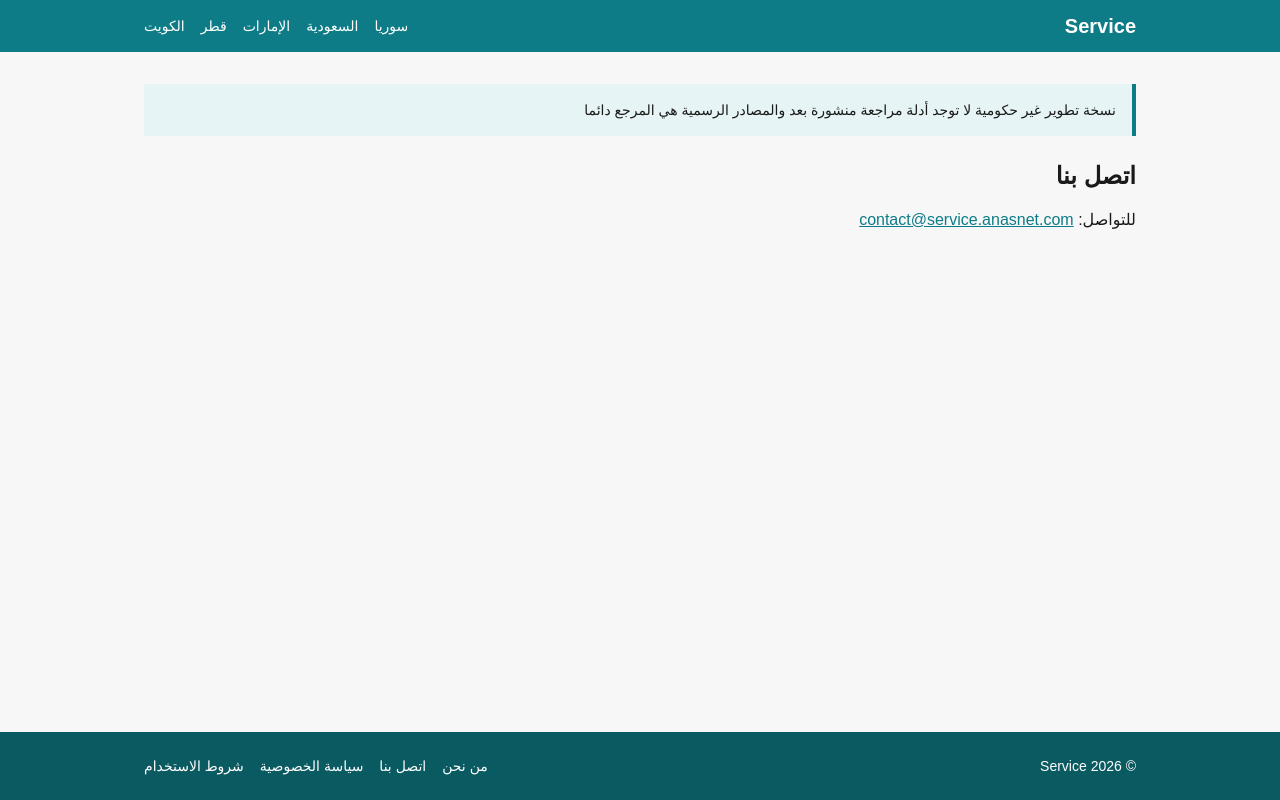
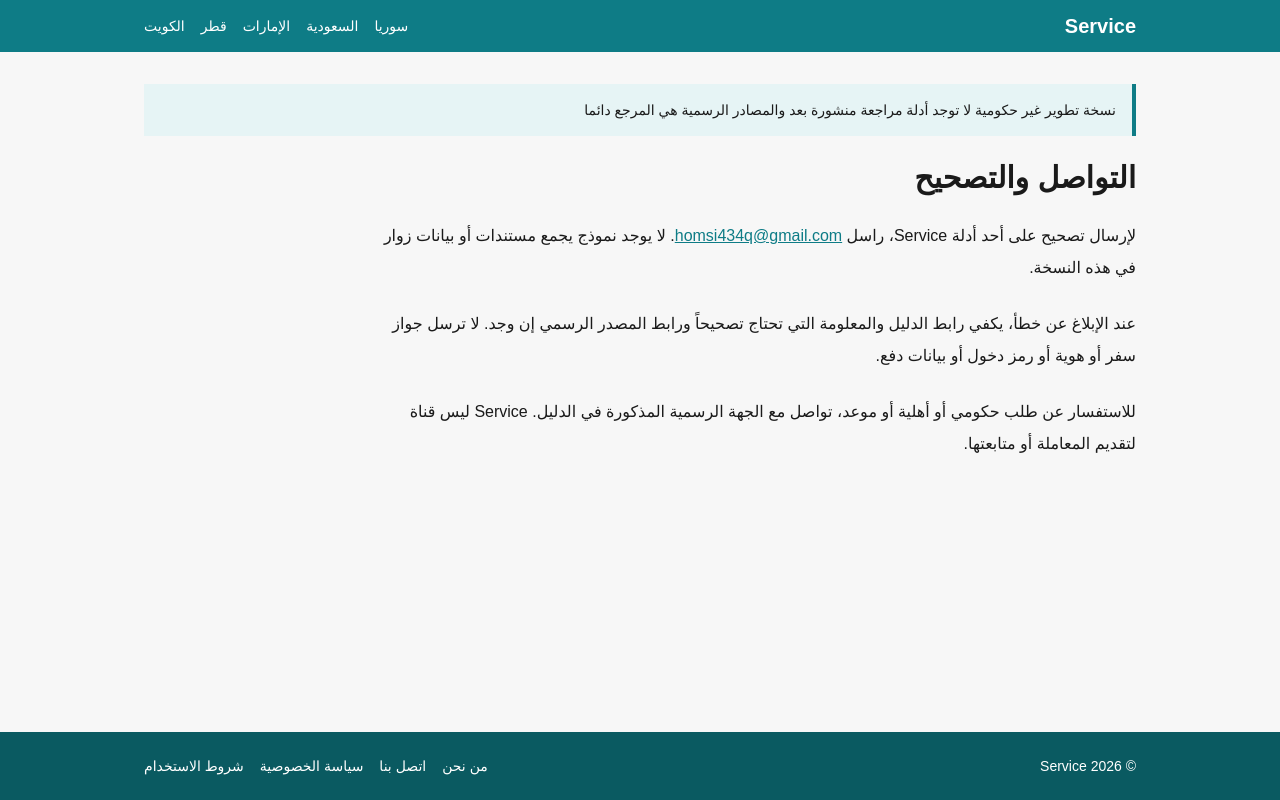
Before and after one commit to Anas379110/Service-Website, an Astro site in the folder websites/: page /contact in a window 1280 px wide. Built offline with nearby package versions, Linux system fonts and the light colour scheme; Astro itself is replaced by a stand-in of ours.

Commit message:
Use approved Service corrections contact

```diff
--- a/websites/src/pages/contact.astro
+++ b/websites/src/pages/contact.astro
@@ -1,7 +1,11 @@
 ---
 import BaseLayout from '../layouts/BaseLayout.astro';
 ---
-<BaseLayout title="اتصل بنا">
-  <h1 class="text-2xl font-bold mb-4">اتصل بنا</h1>
-  <p>للتواصل: <a href="mailto:contact@service.anasnet.com" class="text-brand underline">contact@service.anasnet.com</a></p>
+<BaseLayout title="التواصل والتصحيح">
+  <article class="max-w-3xl space-y-6 leading-8">
+    <h1 class="text-3xl font-bold">التواصل والتصحيح</h1>
+    <p>لإرسال تصحيح على أحد أدلة Service، راسل <a href="mailto:homsi434q@gmail.com" class="text-brand underline break-all">homsi434q@gmail.com</a>. لا يوجد نموذج يجمع مستندات أو بيانات زوار في هذه النسخة.</p>
+    <p>عند الإبلاغ عن خطأ، يكفي رابط الدليل والمعلومة التي تحتاج تصحيحاً ورابط المصدر الرسمي إن وجد. لا ترسل جواز سفر أو هوية أو رمز دخول أو بيانات دفع.</p>
+    <p>للاستفسار عن طلب حكومي أو أهلية أو موعد، تواصل مع الجهة الرسمية المذكورة في الدليل. Service ليس قناة لتقديم المعاملة أو متابعتها.</p>
+  </article>
 </BaseLayout>
```
